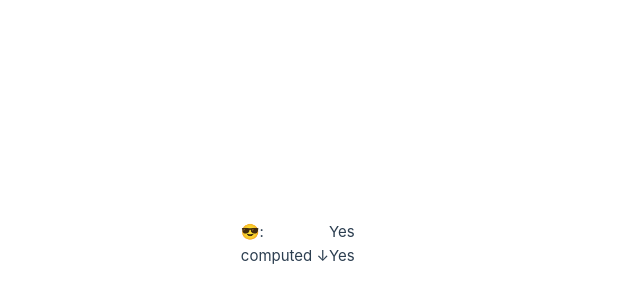
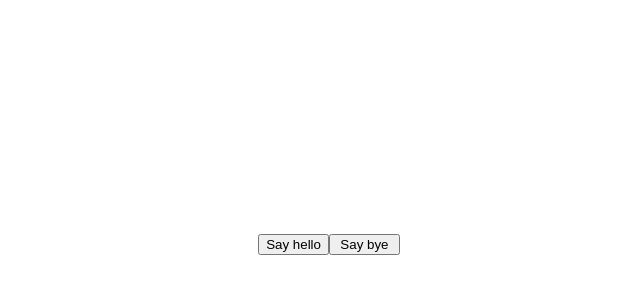
Before and after one commit to dana096-hello-vue/dana096-hello-vue.github.io, a Vue app: page / in a window 1280 px wide. Shown: the part 156-456 px from the top of the page, without its empty margins (311-951 px from the left). Built offline with nearby package versions, Linux system fonts and the light colour scheme.

Commit message:
0.2.7 say hello

```diff
--- a/package.json
+++ b/package.json
@@ -1,6 +1,6 @@
 {
   "name": "dana096-hello-vue.github.io",
-  "version": "0.2.6",
+  "version": "0.2.7",
   "private": true,
   "type": "module",
   "scripts": {
--- a/src/App.vue
+++ b/src/App.vue
@@ -1,20 +1,10 @@
 <script setup>
-import { reactive, computed, ref } from 'vue'
-
-const author = ref({
-name: 'John Doe',
-books: [1, 2, 3]
-})
-
-// a computed ref
-const publishedBooksMessage = computed(() => {
-return author.value.books.length > 2 ? 'Yes' : 'No'
-})
+function say(message) {
+	alert(message)
+}
 </script>
 
 <template>
-<span>😎: </span>
-<span>{{ author.books.length > 2 ? 'Yes' : 'No' }}</span>
-<div>computed ↓</div>
-<span>{{ publishedBooksMessage }}</span>
+	<button @click="say('hello')">Say hello</button>
+	<button @click="say('bye')">Say bye</button>
 </template>
```
